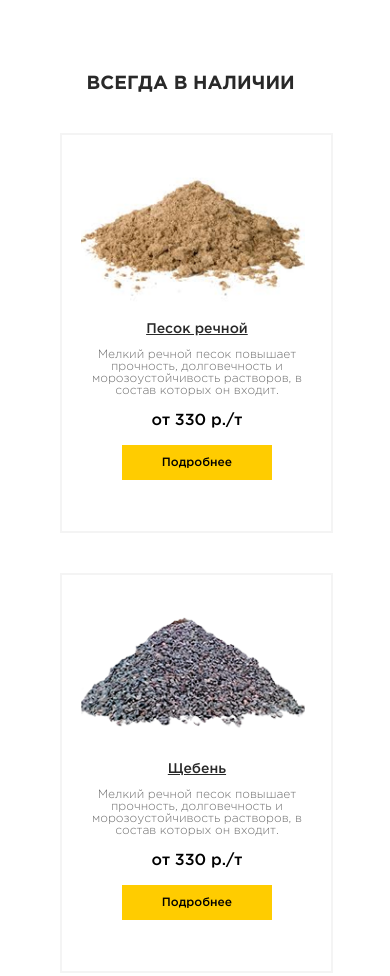
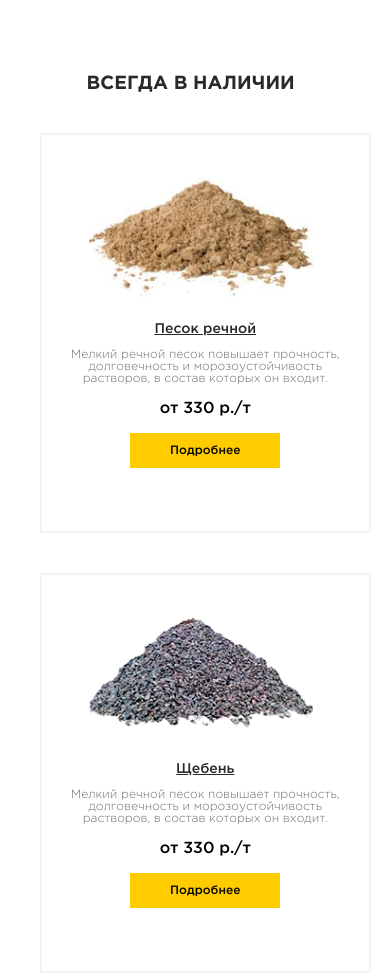
Before and after one commit to Dmitry5895/Meine-site-templates, a plain HTML site: page Granit_site/index.html in a window 390 px wide. Shown: the part 900-1876 px from the top of the page. Drawn offline with Linux system fonts and the light colour scheme.

Commit message:
изменил

```diff
--- a/Granit_site/sass/adaptiv_extrasmall.sass
+++ b/Granit_site/sass/adaptiv_extrasmall.sass
@@ -98,10 +98,10 @@ body
                 text-transform: uppercase
                 font-family: "GothamPro Bold"
     .product
-        width: 70%
+        width: 100%
         height: 400px
         padding-top: 30px
         margin-top: 40px
-        margin-left: 1%
+        margin-right: 5%
         border: 2px solid  $light-gray
         text-align: center
```
Also changed, not shown: Granit_site/css/adaptiv_extrasmall.css, 1 other file.
